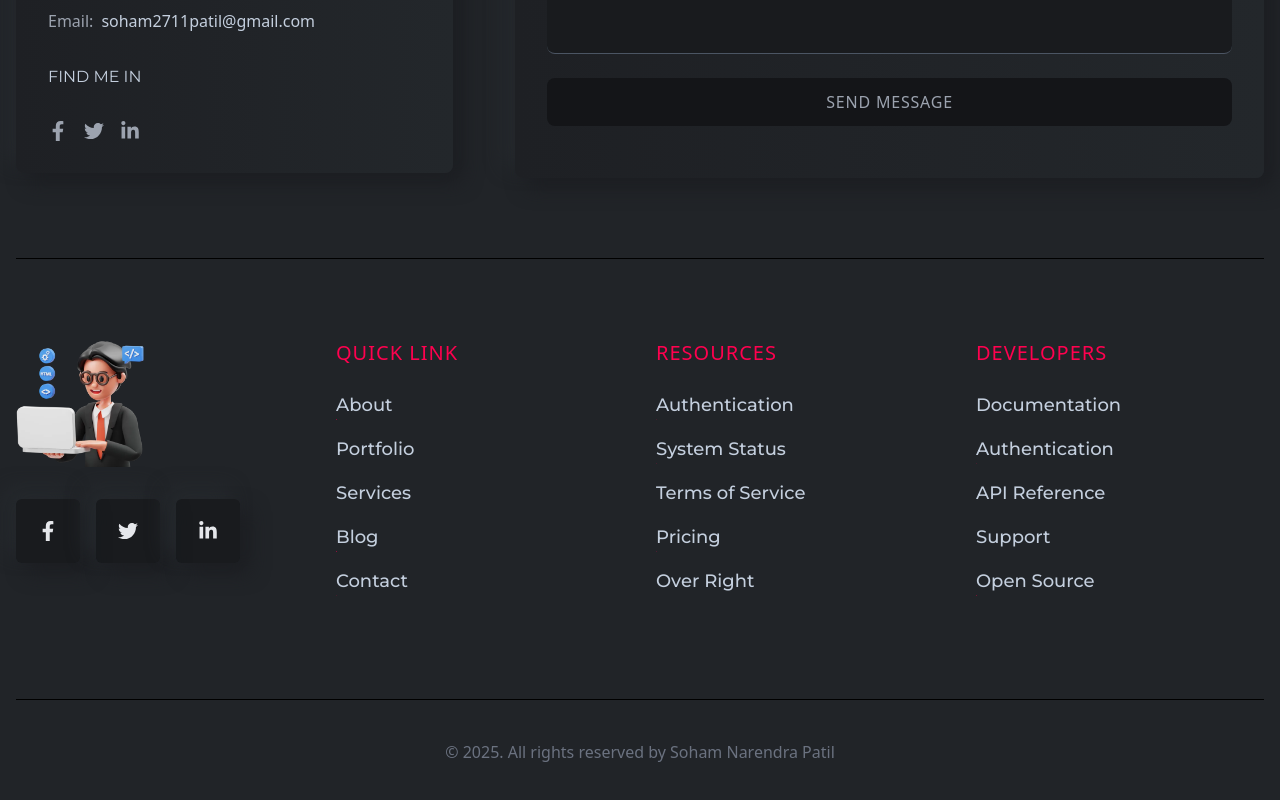
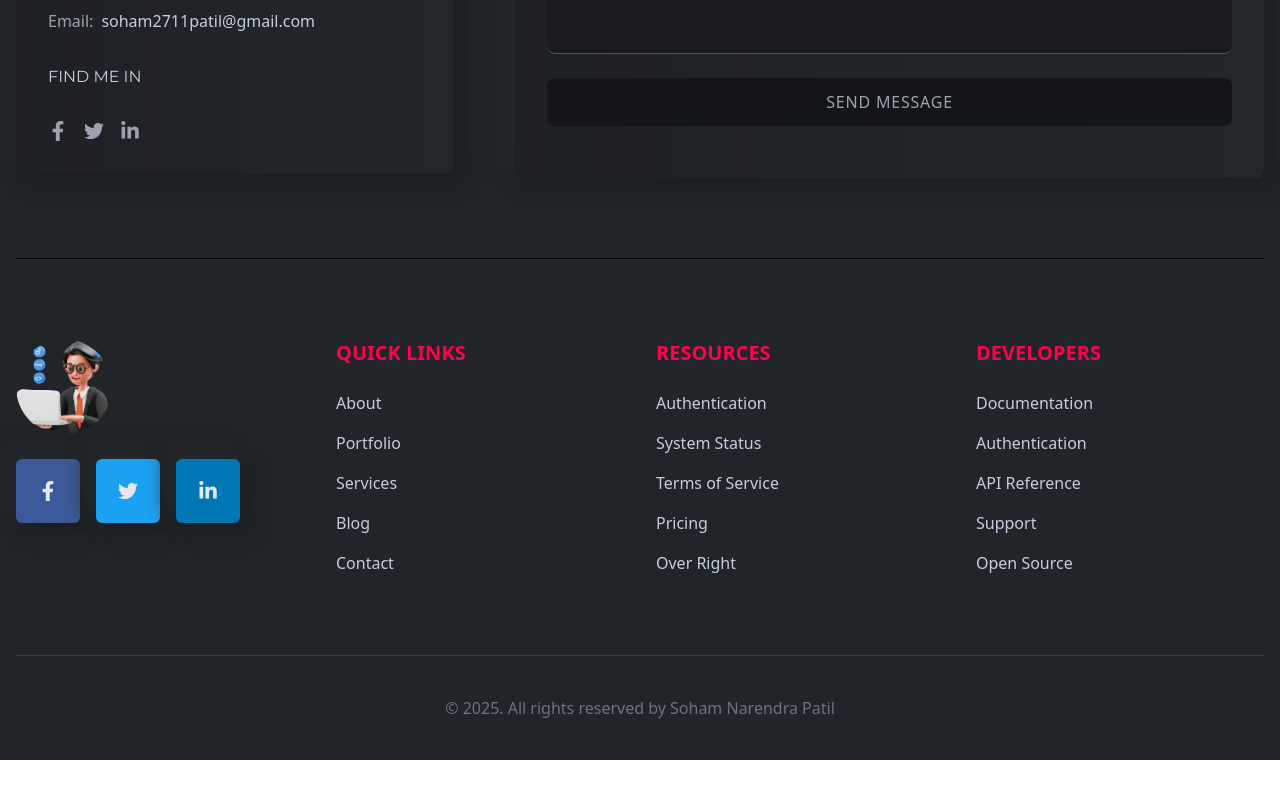
Before and after one commit to Soham271/Portfolio, a React (Create React App) app in the folder Frontend/: page / in a window 1280 px wide. Shown: the part 4731-5531 px from the top of the page. After the commit the page ends 5491 px from the top, so only its background shows below. Built offline with nearby package versions, Linux system fonts and the light colour scheme.

Commit message:
Update Footer.js

```diff
--- a/Frontend/src/components/footer/Footer.js
+++ b/Frontend/src/components/footer/Footer.js
@@ -1,132 +1,77 @@
 import React from "react";
 import { FaFacebookF, FaTwitter, FaLinkedinIn } from "react-icons/fa";
 import logoss from "../../assets/images/professional-website-developer-6343297-5242457.webp";
+
 const Footer = () => {
+  const quickLinks = ["About", "Portfolio", "Services", "Blog", "Contact"];
+  const resources = ["Authentication", "System Status", "Terms of Service", "Pricing", "Over Right"];
+  const developers = ["Documentation", "Authentication", "API Reference", "Support", "Open Source"];
+
   return (
-    <div className="w-full py-20 h-auto border-b-[1px] border-b-black grid grid-cols-1 md:grid-cols-2 lgl:grid-cols-4 gap-8">
-      <div className="w-full h-full flex flex-col gap-8">
-        <img className="w-32" src={logoss} alt="logo" />
+    <div className="w-full py-20 border-b-[1px] border-gray-700 grid grid-cols-1 md:grid-cols-2 lg:grid-cols-4 gap-8 max-w-7xl mx-auto">
+      <div className="flex flex-col gap-6">
+        <img src={logoss} alt="Soham Patil" className="w-24 h-24 rounded-full object-cover shadowOne" />
         <div className="flex gap-4">
-          <span className="bannerIcon">
+          <a
+            href="https://www.facebook.com/"
+            target="_blank"
+            rel="noopener noreferrer"
+            className="bannerIcon bg-[#3b5998] hover:bg-blue-700"
+            aria-label="Facebook"
+          >
             <FaFacebookF />
-          </span>
-          <span className="bannerIcon">
+          </a>
+          <a
+            href="https://twitter.com/"
+            target="_blank"
+            rel="noopener noreferrer"
+            className="bannerIcon bg-[#1DA1F2] hover:bg-blue-500"
+            aria-label="Twitter"
+          >
             <FaTwitter />
-          </span>
-          <span className="bannerIcon">
+          </a>
+          <a
+            href="https://www.linkedin.com/in/soham-p-418b77267"
+            target="_blank"
+            rel="noopener noreferrer"
+            className="bannerIcon bg-[#0077b5] hover:bg-blue-600"
+            aria-label="LinkedIn"
+          >
             <FaLinkedinIn />
-          </span>
+          </a>
         </div>
       </div>
-      <div className="w-full h-full">
-        <h3 className="text-xl uppercase text-designColor tracking-wider">
-          Quick Link
-        </h3>
-        <ul className="flex flex-col gap-4 font-titleFont font-medium py-6 overflow-hidden">
-          <li>
-            <span className="w-full text-lg relative hover:text-designColor duration-300 group cursor-pointer">
-              About
-              <span className="w-full h-[1px] bg-designColor inline-flex absolute left-0 -bottom-1 -translate-x-[100%] group-hover:translate-x-0 transition-transform duration-300"></span>
-            </span>
-          </li>
-          <li>
-            <span className="w-full text-lg relative hover:text-designColor duration-300 group cursor-pointer">
-              Portfolio
-              <span className="w-full h-[1px] bg-designColor inline-flex absolute left-0 -bottom-1 -translate-x-[100%] group-hover:translate-x-0 transition-transform duration-300"></span>
-            </span>
-          </li>
-          <li>
-            <span className="w-full text-lg relative hover:text-designColor duration-300 group cursor-pointer">
-              Services
-              <span className="w-full h-[1px] bg-designColor inline-flex absolute left-0 -bottom-1 -translate-x-[100%] group-hover:translate-x-0 transition-transform duration-300"></span>
-            </span>
-          </li>
-          <li>
-            <span className="w-full text-lg relative hover:text-designColor duration-300 group cursor-pointer">
-              Blog
-              <span className="w-full h-[1px] bg-designColor inline-flex absolute left-0 -bottom-1 -translate-x-[100%] group-hover:translate-x-0 transition-transform duration-300"></span>
-            </span>
-          </li>
-          <li>
-            <span className="w-full text-lg relative hover:text-designColor duration-300 group cursor-pointer">
-              Contact
-              <span className="w-full h-[1px] bg-designColor inline-flex absolute left-0 -bottom-1 -translate-x-[100%] group-hover:translate-x-0 transition-transform duration-300"></span>
-            </span>
-          </li>
+      <div>
+        <h3 className="text-xl uppercase text-designColor font-semibold mb-6">Quick Links</h3>
+        <ul className="flex flex-col gap-4">
+          {quickLinks.map((link) => (
+            <li key={link} className="footerLink group">
+              {link}
+              <span className="w-full h-[1px] bg-designColor absolute left-0 -bottom-1 -translate-x-[100%] group-hover:translate-x-0 transition-transform duration-300"></span>
+            </li>
+          ))}
         </ul>
       </div>
-      <div className="w-full h-full">
-        <h3 className="text-xl uppercase text-designColor tracking-wider">
-          RESOURCES
-        </h3>
-        <ul className="flex flex-col gap-4 font-titleFont font-medium py-6 overflow-hidden">
-          <li>
-            <span className="w-full text-lg relative hover:text-designColor duration-300 group cursor-pointer">
-              Authentication
-              <span className="w-full h-[1px] bg-designColor inline-flex absolute left-0 -bottom-1 -translate-x-[100%] group-hover:translate-x-0 transition-transform duration-300"></span>
-            </span>
-          </li>
-          <li>
-            <span className="w-full text-lg relative hover:text-designColor duration-300 group cursor-pointer">
-              System Status
-              <span className="w-full h-[1px] bg-designColor inline-flex absolute left-0 -bottom-1 -translate-x-[100%] group-hover:translate-x-0 transition-transform duration-300"></span>
-            </span>
-          </li>
-          <li>
-            <span className="w-full text-lg relative hover:text-designColor duration-300 group cursor-pointer">
-              Terms of Service
-              <span className="w-full h-[1px] bg-designColor inline-flex absolute left-0 -bottom-1 -translate-x-[100%] group-hover:translate-x-0 transition-transform duration-300"></span>
-            </span>
-          </li>
-          <li>
-            <span className="w-full text-lg relative hover:text-designColor duration-300 group cursor-pointer">
-              Pricing
-              <span className="w-full h-[1px] bg-designColor inline-flex absolute left-0 -bottom-1 -translate-x-[100%] group-hover:translate-x-0 transition-transform duration-300"></span>
-            </span>
-          </li>
-          <li>
-            <span className="w-full text-lg relative hover:text-designColor duration-300 group cursor-pointer">
-              Over Right
-              <span className="w-full h-[1px] bg-designColor inline-flex absolute left-0 -bottom-1 -translate-x-[100%] group-hover:translate-x-0 transition-transform duration-300"></span>
-            </span>
-          </li>
+      <div>
+        <h3 className="text-xl uppercase text-designColor font-semibold mb-6">Resources</h3>
+        <ul className="flex flex-col gap-4">
+          {resources.map((link) => (
+            <li key={link} className="footerLink group">
+              {link}
+              <span className="w-full h-[1px] bg-designColor absolute left-0 -bottom-1 -translate-x-[100%] group-hover:translate-x-0 transition-transform duration-300"></span>
+            </li>
+          ))}
         </ul>
       </div>
-      <div className="w-full h-full">
-        <h3 className="text-xl uppercase text-designColor tracking-wider">
-          DEVELOPERS
-        </h3>
-        <ul className="flex flex-col gap-4 font-titleFont font-medium overflow-hidden py-6">
-          <li>
-            <span className="w-full text-lg relative hover:text-designColor duration-300 group cursor-pointer">
-              Documentation
-              <span className="w-full h-[1px] bg-designColor inline-flex absolute left-0 -bottom-1 -translate-x-[100%] group-hover:translate-x-0 transition-transform duration-300"></span>
-            </span>
-          </li>
-          <li>
-            <span className="w-full text-lg relative hover:text-designColor duration-300 group cursor-pointer">
-              Authentication
-              <span className="w-full h-[1px] bg-designColor inline-flex absolute left-0 -bottom-1 -translate-x-[100%] group-hover:translate-x-0 transition-transform duration-300"></span>
-            </span>
-          </li>
-          <li>
-            <span className="w-full text-lg relative hover:text-designColor duration-300 group cursor-pointer">
-              API Reference
-              <span className="w-full h-[1px] bg-designColor inline-flex absolute left-0 -bottom-1 -translate-x-[100%] group-hover:translate-x-0 transition-transform duration-300"></span>
-            </span>
-          </li>
-          <li>
-            <span className="w-full text-lg relative hover:text-designColor duration-300 group cursor-pointer">
-              Support
-              <span className="w-full h-[1px] bg-designColor inline-flex absolute left-0 -bottom-1 -translate-x-[100%] group-hover:translate-x-0 transition-transform duration-300"></span>
-            </span>
-          </li>
-          <li>
-            <span className="w-full text-lg relative hover:text-designColor duration-300 group cursor-pointer">
-              Open Source
-              <span className="w-full h-[1px] bg-designColor inline-flex absolute left-0 -bottom-1 -translate-x-[100%] group-hover:translate-x-0 transition-transform duration-300"></span>
-            </span>
-          </li>
+      <div>
+        <h3 className="text-xl uppercase text-designColor font-semibold mb-6">Developers</h3>
+        <ul className="flex flex-col gap-4">
+          {developers.map((link) => (
+            <li key={link} className="footerLink group">
+              {link}
+              <span className="w-full h-[1px] bg-designColor absolute left-0 -bottom-1 -translate-x-[100%] group-hover:translate-x-0 transition-transform duration-300"></span>
+            </li>
+          ))}
         </ul>
       </div>
     </div>
```
